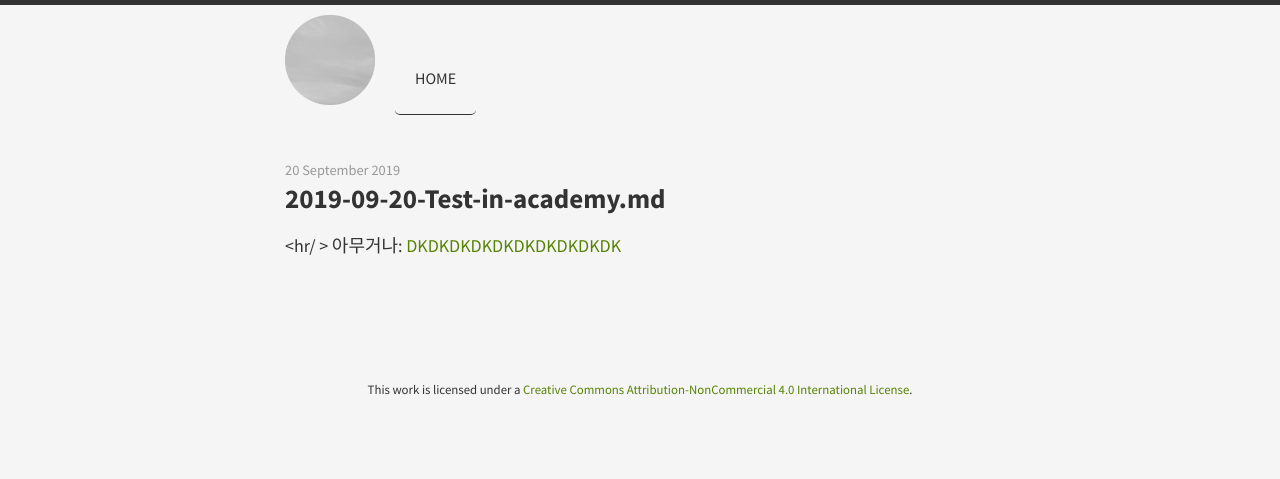
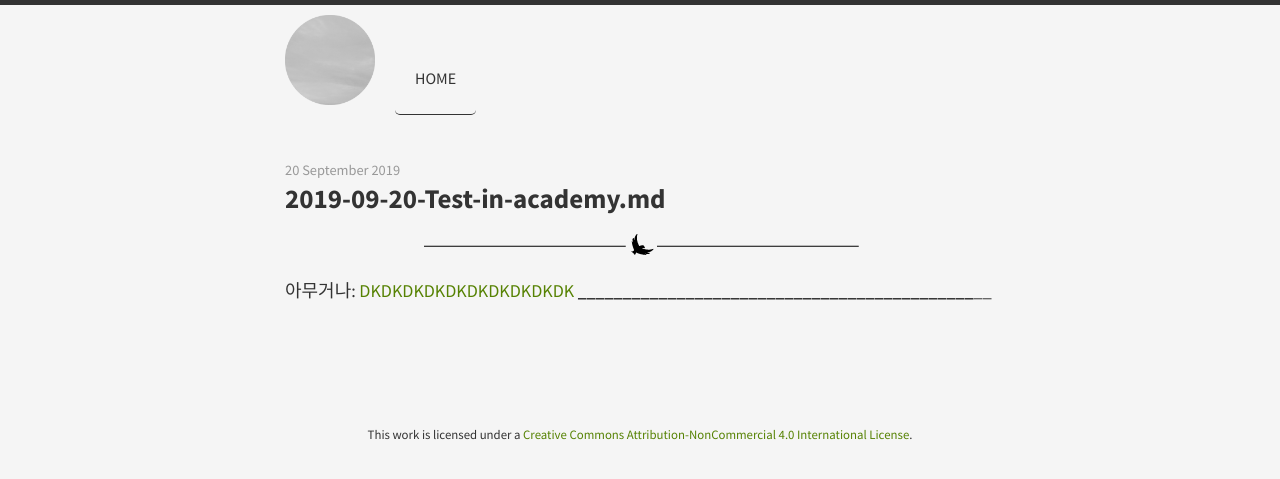
Before and after one commit to Tuna3248424/tuna3248424.github.com, a Jekyll site: the page built from _posts/2019-09-20-Test-in-academy.md, in a window 1280 px wide. Shown: the top 479 px of the page. Built offline with Jekyll 4.4.1, drawn with Linux system fonts in a browser that asks for light colours.

Commit message:
Update 2019-09-20-Test-in-academy.md

```diff
--- a/_posts/2019-09-20-Test-in-academy.md
+++ b/_posts/2019-09-20-Test-in-academy.md
@@ -2,5 +2,6 @@
 layout: post
 title: 2019-09-20-Test-in-academy.md
 ---
-<hr/ >
+______________________________________________________________________________________________________________________________________
 아무거나: [DKDKDKDKDKDKDKDKDKDK](https://scratch.mit.edu/projects/330556191/embed)
+______________________________________________________________________________________________________________________________________
```
